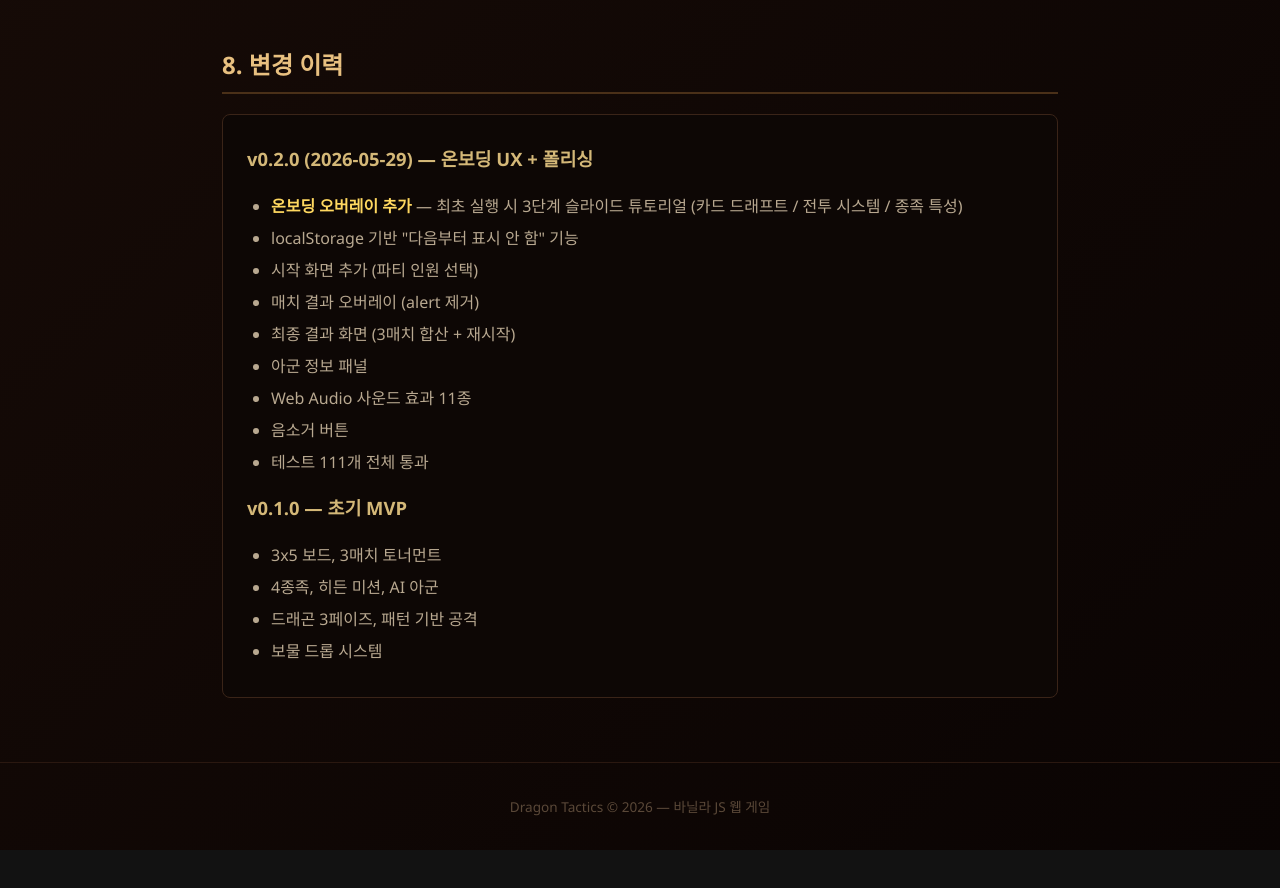
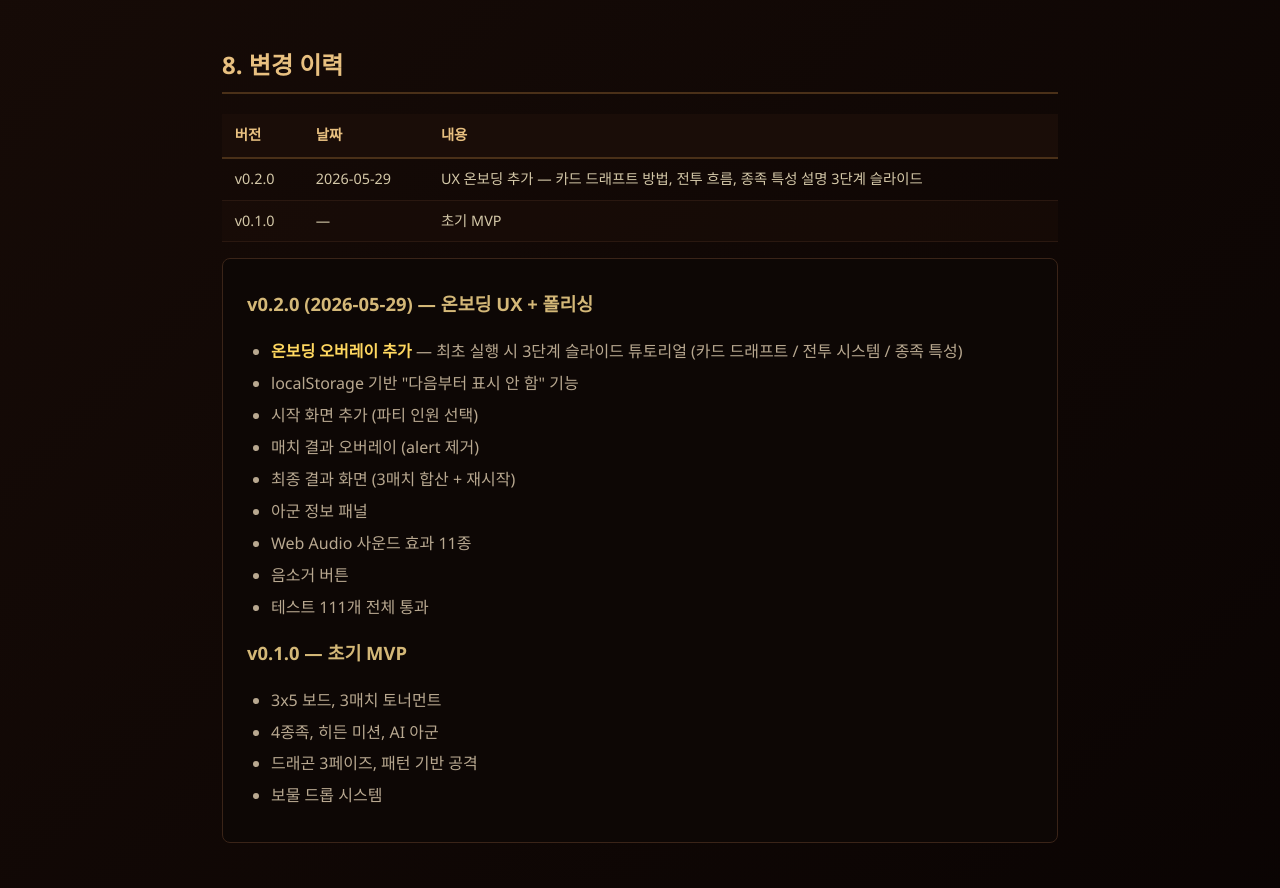
Before and after one commit to KeeCOr/10_DungeonTragedy, a website: page docs/DragonTactics_기획서.html in a window 1280 px wide. Shown: the part 3837-4725 px from the top of the page. Before the commit the page ends 4687 px from the top, so only its background shows below. Drawn offline with Linux system fonts and the light colour scheme.

Commit message:
Update planning docs

```diff
--- a/docs/DragonTactics_기획서.html
+++ b/docs/DragonTactics_기획서.html
@@ -309,6 +309,13 @@
     </div>
 
     <h2>8. 변경 이력</h2>
+    <table>
+      <thead><tr><th>버전</th><th>날짜</th><th>내용</th></tr></thead>
+      <tbody>
+        <tr><td>v0.2.0</td><td>2026-05-29</td><td>UX 온보딩 추가 — 카드 드래프트 방법, 전투 흐름, 종족 특성 설명 3단계 슬라이드</td></tr>
+        <tr><td>v0.1.0</td><td>—</td><td>초기 MVP</td></tr>
+      </tbody>
+    </table>
     <div class="changelog">
       <h3>v0.2.0 (2026-05-29) — 온보딩 UX + 폴리싱</h3>
       <ul>
```
Also changed, not shown: docs/DragonTactics_기획서.md (+5 -0 lines).
